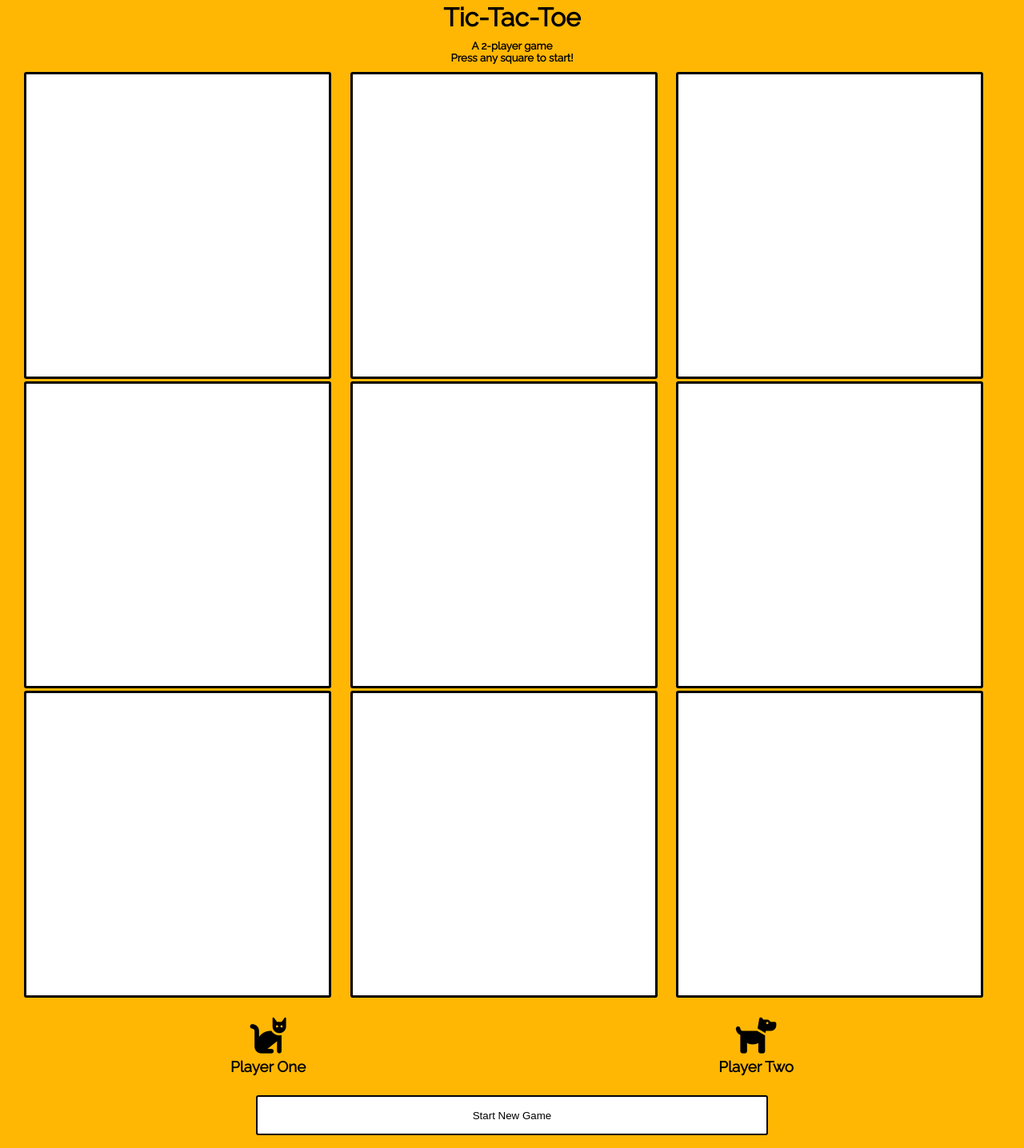
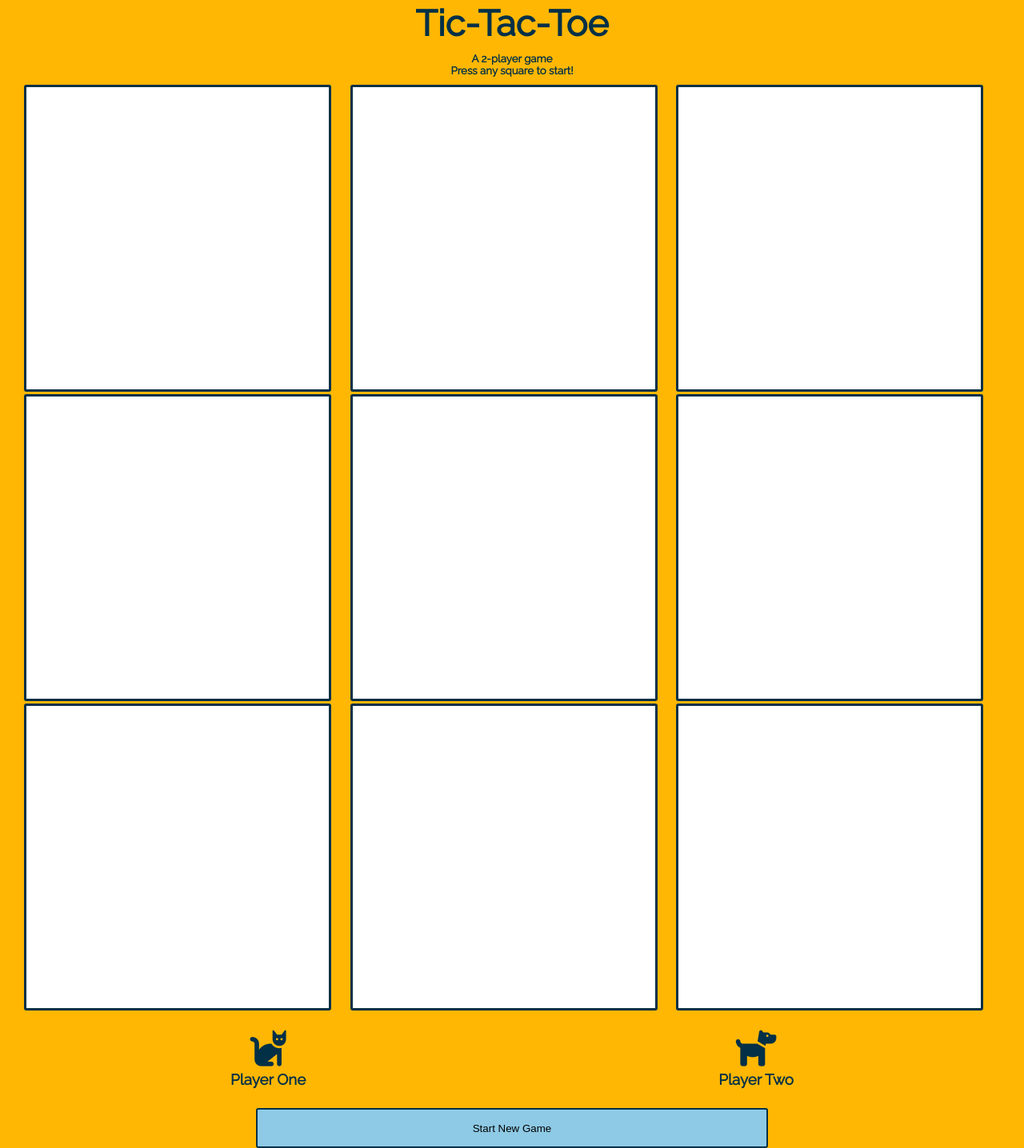
Before and after one commit to sholland236/tic-tac-toe, a plain HTML site: page index.html in a window 1280 px wide. Shown: the part 37-1473 px from the top of the page at 80% size. Drawn offline with Linux system fonts and the light colour scheme.

Commit message:
variables file created additional styling

```diff
--- /dev/null
+++ b/assets/styles/_variables.scss
@@ -0,0 +1,3 @@
+$primary-color: #FFB703;
+$secondary-color: #219ebc;
+$tertiary-color: #023047;
--- a/styles.scss
+++ b/styles.scss
@@ -1,4 +1,5 @@
 @import './assets/styles/_typography';
+@import './assets/styles/_variables';
 
 * {
     padding: 0;
@@ -9,14 +10,16 @@
 body {
     width: 100vw;
     height: 100vh;
-    background-color: #FFB703;
+    background-color: $primary-color;
     padding: 30px;
     font-family: $primary-font;
+    color: $tertiary-color;
 }
 
 h1 {
     text-align: center;
     margin: 10px;
+    font-size: 45px;
 }
 
 h5 {
@@ -33,7 +36,7 @@ h5 {
     grid-template-columns: 1fr 1fr 1fr;
     grid-gap: 3px;
     &__cell {
-        border: 3px solid black;
+        border: 3px solid $tertiary-color;
         border-radius: 3px;
         max-width: 30vw;
         background-color: white;
@@ -41,6 +44,8 @@ h5 {
         display: flex;
         justify-content: center;
         align-items: center;
+        color: $secondary-color;
+        font-size: 35px;
     }
 }
 
@@ -74,8 +79,8 @@ h5 {
         // margin-top: 10px;
         width: 50vw;
         height: 50px;
-        background-color: white;
-        border: 2px solid black;
+        background-color: #8ecae6;
+        border: 2px solid $tertiary-color;
         border-radius: 3px;
     }
 }
```
Also changed, not shown: styles.css.
